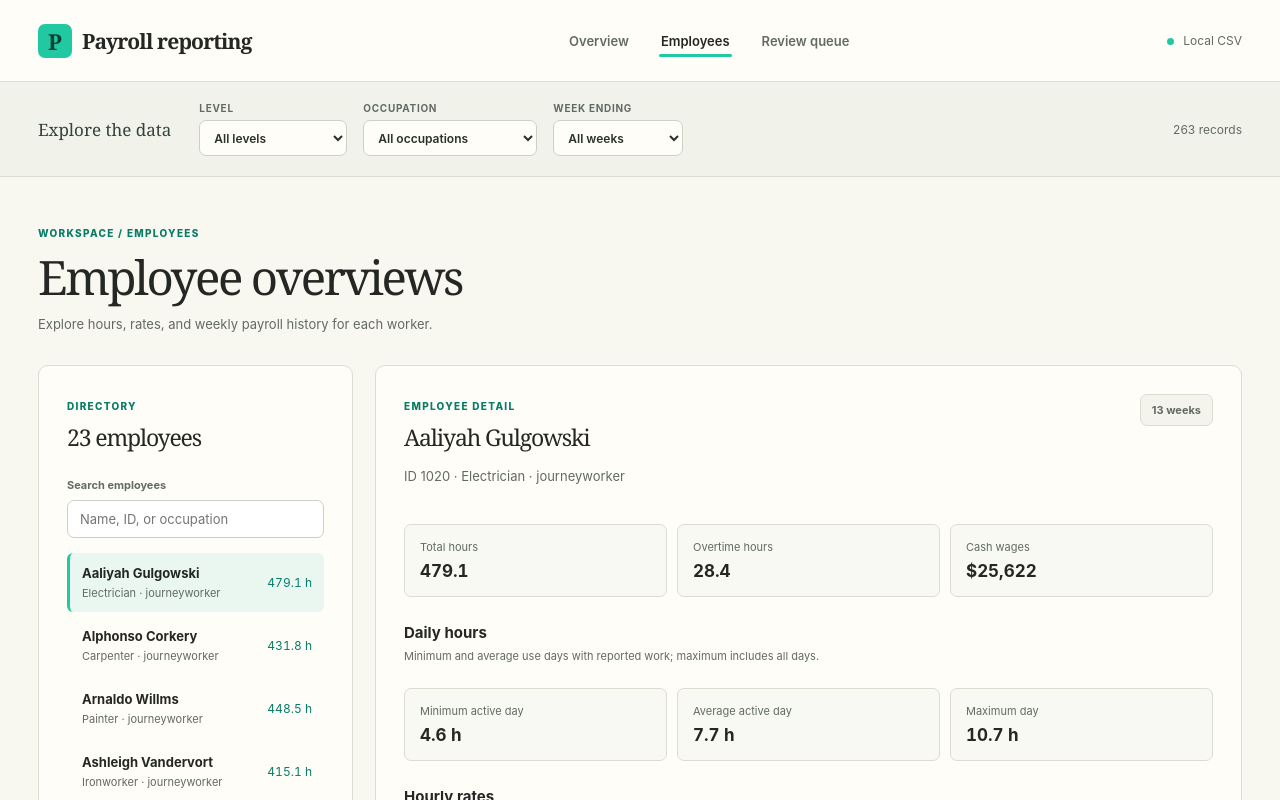
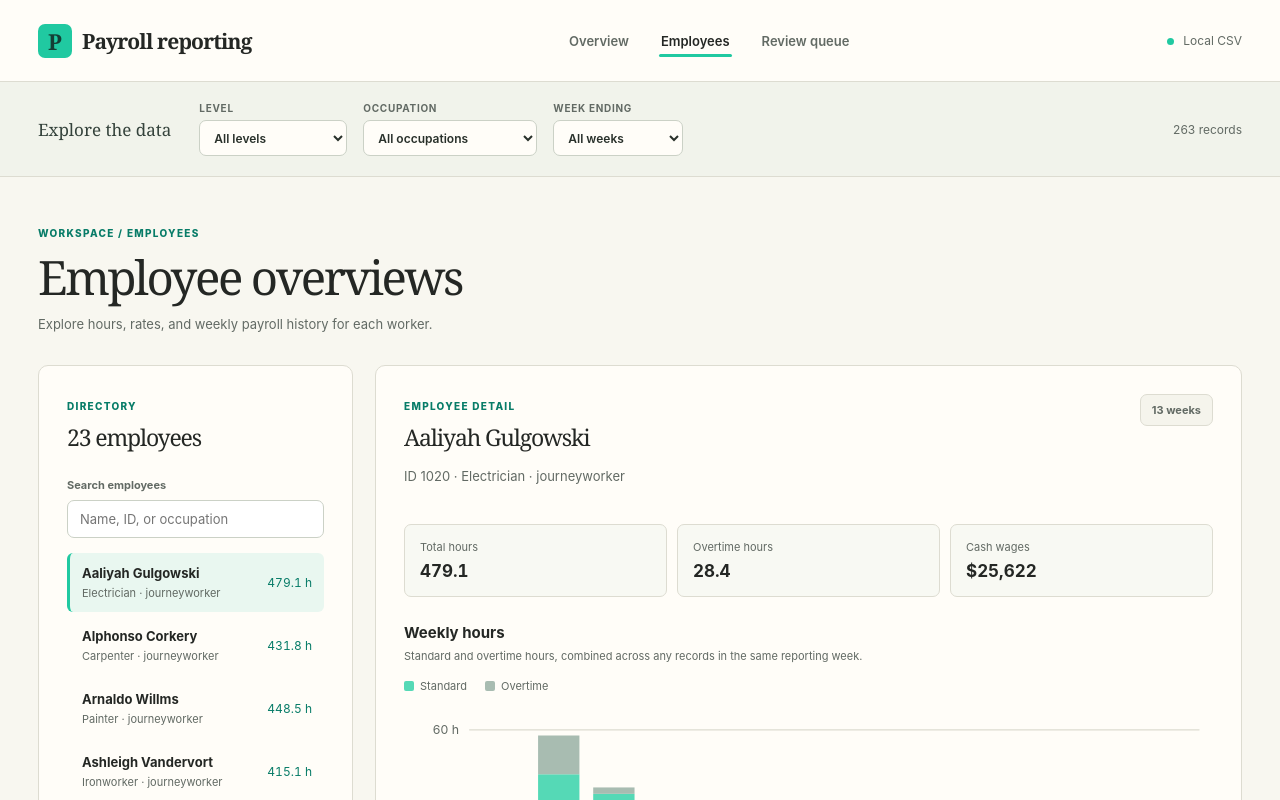
Before and after one commit to KaiElwood/payroll_data, a React (Vite) app: page / in a window 1280 px wide. Both pictures are taken after a click on the button "Employees". Shown: the top 800 px of the page. Built offline with nearby package versions, Linux system fonts and the light colour scheme.

Commit message:
Show employee weekly trends and comparisons

```diff
--- a/src/Employees.tsx
+++ b/src/Employees.tsx
@@ -1,15 +1,38 @@
 import { useState } from 'react'
 import { getEmployeeSummaries, type EmployeeSummary, type PayrollRow } from './data'
+import { compareLatestWeeks, getEmployeeWeeks, type WeekComparison } from './employeeAnalysis'
 import { money, number, weekLabel } from './format'
+import WeeklyBarChart from './WeeklyBarChart'
 
 function RateRow({ label, min, average, max }: { label: string; min: number; average: number; max: number }) {
   return <tr><th scope="row">{label}</th><td>{money(min, 2)}</td><td>{money(average, 2)}</td><td>{money(max, 2)}</td></tr>
 }
 
+function LatestComparison({ comparison }: { comparison: WeekComparison | null }) {
+  if (!comparison) return <p className="hint">At least two reported weeks are needed for a comparison. Try selecting all weeks.</p>
+  const { current, previous, hoursChange, overtimeChange, wagesChange } = comparison
+  const signed = (value: number, formatted: string) => `${value > 0 ? '+' : value < 0 ? '−' : ''}${formatted}`
+  return <>
+    <p className="hint">{weekLabel(current.weekDate)} compared with the previous reported week, {weekLabel(previous.weekDate)}. A gap between reports is possible.</p>
+    <div className="table-scroll"><table><thead><tr><th scope="col">Metric</th><th scope="col">Previous</th><th scope="col">Latest</th><th scope="col">Change</th></tr></thead><tbody>
+      <tr><th scope="row">Total hours</th><td>{number(previous.totalHours, 1)} h</td><td>{number(current.totalHours, 1)} h</td><td>{signed(hoursChange, `${number(Math.abs(hoursChange), 1)} h`)}</td></tr>
+      <tr><th scope="row">Overtime hours</th><td>{number(previous.overtimeHours, 1)} h</td><td>{number(current.overtimeHours, 1)} h</td><td>{signed(overtimeChange, `${number(Math.abs(overtimeChange), 1)} h`)}</td></tr>
+      <tr><th scope="row">Cash wages</th><td>{money(previous.cashWages)}</td><td>{money(current.cashWages)}</td><td>{signed(wagesChange, money(Math.abs(wagesChange)))}</td></tr>
+    </tbody></table></div>
+  </>
+}
+
 function EmployeeDetail({ employee }: { employee: EmployeeSummary }) {
+  const weeks = getEmployeeWeeks(employee.rows)
+  const points = weeks.map((week) => ({ key: week.weekEnding, label: weekLabel(week.weekDate), primary: week.standardHours, secondary: week.overtimeHours }))
   return <div className="employee-detail">
     <div className="section-heading"><div><span className="eyebrow">Employee detail</span><h2>{employee.name}</h2><p className="muted">ID {employee.employeeId} · {employee.occupation} · {employee.level.toLowerCase()}</p></div><span className="pill">{employee.weeks} weeks</span></div>
     <div className="detail-metrics"><div><span>Total hours</span><strong>{number(employee.totalHours, 1)}</strong></div><div><span>Overtime hours</span><strong>{number(employee.overtimeHours, 1)}</strong></div><div><span>Cash wages</span><strong>{money(employee.cashWages)}</strong></div></div>
+    <h3>Weekly hours</h3><p className="hint">Standard and overtime hours, combined across any records in the same reporting week.</p>
+    <div className="chart-legend"><span><i className="legend-standard" />Standard</span><span><i className="legend-overtime" />Overtime</span></div>
+    <WeeklyBarChart points={points} title={`${employee.name} weekly hours`} description="Standard and overtime hours by reporting week. Exact weekly totals are in the table below." formatTick={(value) => `${number(value, value < 10 ? 1 : 0)} h`} formatValue={(value) => `${number(value, 1)} hours`} primaryLabel="standard" secondaryLabel="overtime" />
+    <details className="chart-data"><summary>View weekly hour totals</summary><div className="table-scroll"><table><thead><tr><th scope="col">Week ending</th><th scope="col">Standard</th><th scope="col">Overtime</th><th scope="col">Total</th></tr></thead><tbody>{weeks.map((week) => <tr key={week.weekEnding}><td>{weekLabel(week.weekDate)}</td><td>{number(week.standardHours, 1)} h</td><td>{number(week.overtimeHours, 1)} h</td><td>{number(week.totalHours, 1)} h</td></tr>)}</tbody></table></div></details>
+    <h3>Change from previous reported week</h3><LatestComparison comparison={compareLatestWeeks(weeks)} />
     <h3>Daily hours</h3><p className="hint">Minimum and average use days with reported work; maximum includes all days.</p>
     <div className="detail-metrics"><div><span>Minimum active day</span><strong>{number(employee.minActiveDayHours, 1)} h</strong></div><div><span>Average active day</span><strong>{number(employee.averageActiveDayHours, 1)} h</strong></div><div><span>Maximum day</span><strong>{number(employee.maxDayHours, 1)} h</strong></div></div>
     <h3>Hourly rates</h3><div className="table-scroll"><table><thead><tr><th scope="col">Rate</th><th scope="col">Minimum</th><th scope="col">Average</th><th scope="col">Maximum</th></tr></thead><tbody>
--- a/src/styles/employees.css
+++ b/src/styles/employees.css
@@ -13,6 +13,11 @@ input[type="search"] { width: 100%; padding: 10px 12px; border: 1px solid #cbd1c
 .detail-metrics div { display: grid; gap: 7px; padding: 15px; border: 1px solid var(--border); border-radius: 7px; background: #f8f9f3; }
 .detail-metrics span { color: var(--muted); font-size: 11px; }
 .detail-metrics strong { font-size: 17px; font-variant-numeric: tabular-nums; }
+.chart-legend { display: flex; gap: 18px; margin-top: 15px; color: var(--muted); font-size: 11px; }
+.chart-legend span { display: inline-flex; align-items: center; gap: 6px; }
+.chart-legend i { width: 10px; height: 10px; border-radius: 2px; }
+.legend-standard { background: #55d9b6; }
+.legend-overtime { background: #a8bcb1; }
 .employee-detail .hint { margin: 5px 0 0; }
 .table-scroll { overflow-x: auto; }
 table { width: 100%; border-collapse: collapse; font-size: 12px; }
```
Also changed, not shown: 1 other file (tests, documents, lock files or other folders).
